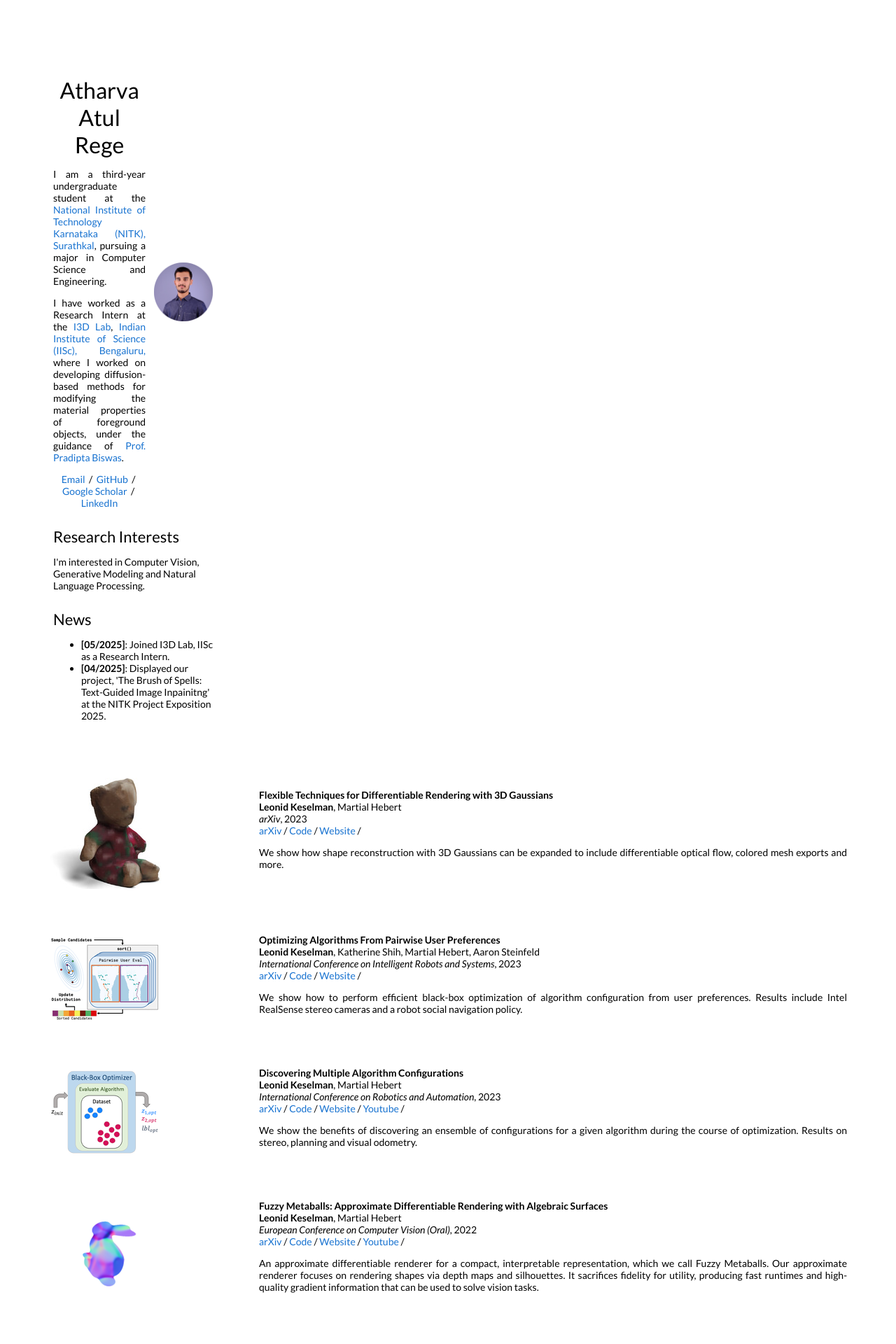
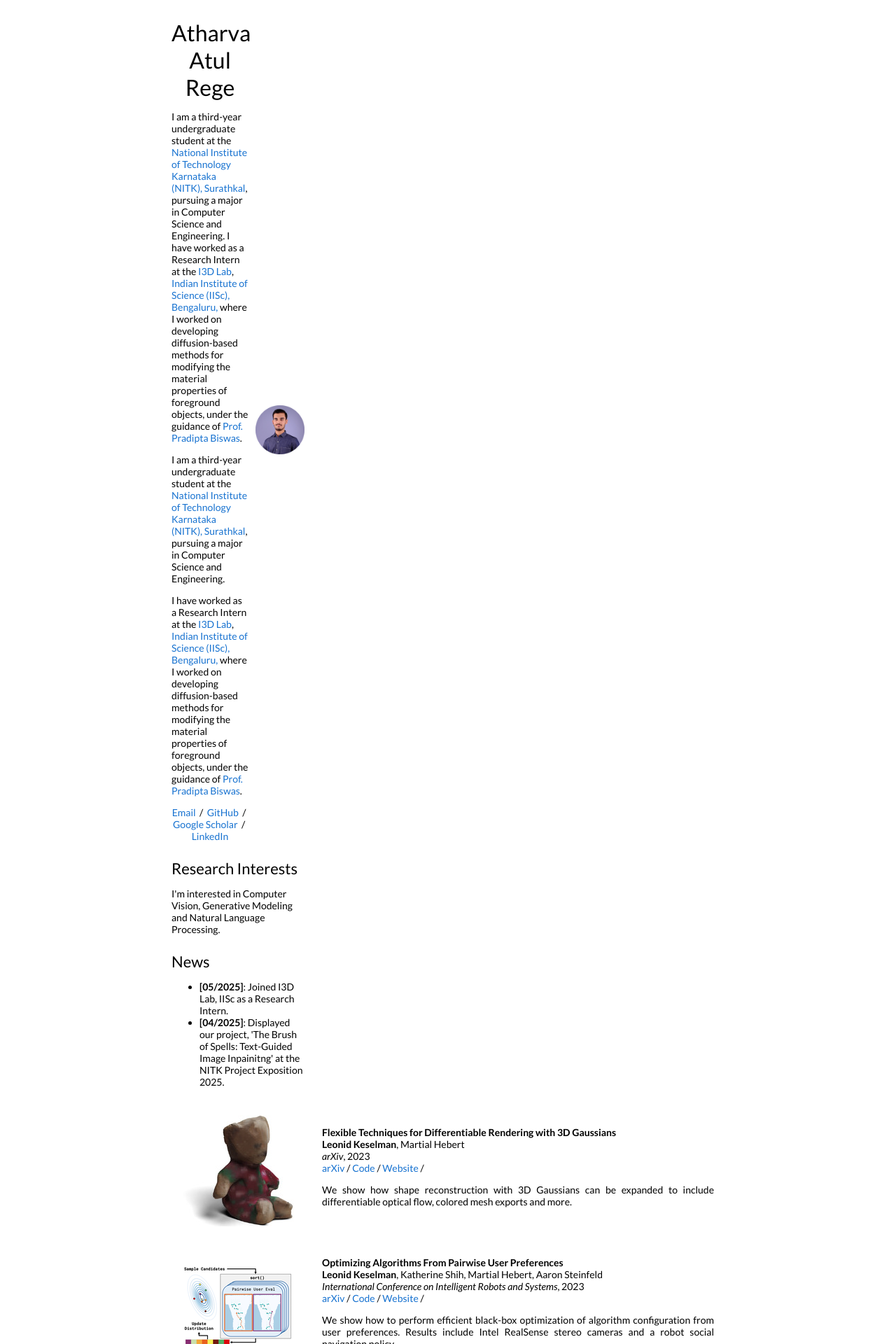
Before and after one commit to Atharva-Rege/atharva-rege.github.io, a Jekyll site: the page built from _posts/2023-08-28-3dgaussians.markdown, in a window 1280 px wide. Shown: the top 1920 px of the page at 70% size. Built offline with Jekyll 4.4.1, drawn with Linux system fonts in a browser that asks for light colours.

Commit message:
Update default.html

```diff
--- a/_layouts/default.html
+++ b/_layouts/default.html
@@ -8,45 +8,54 @@
     window.dataLayer = window.dataLayer || [];
     function gtag(){dataLayer.push(arguments);}
     gtag('js', new Date());
+
     gtag('config', 'G-E00L9PT3V9');
   </script>
   <title>{{ site.name }}</title>
 
   <meta content="text/html; charset=utf-8" http-equiv="Content-Type">
+
   <meta name="author" content="{{ site.name }}" />
   <meta name="viewport" content="width=device-width, initial-scale=1">
 
   <link rel="stylesheet" type="text/css" href="{{ site.baseurl }}/style.css" />
   <link rel="canonical" href="{{ page.url | replace:'index.html','' | prepend: site.baseurl | prepend: site.url }}">
   <link href="https://fonts.googleapis.com/css?family=Lato:400,700,400italic,700italic" rel="stylesheet" type="text/css">
+
 </head>
 
 <body>
-  <table class="outer" style="width:100%;border:0px;border-spacing:0px;border-collapse:separate;">
-    <tr>
-      <td style="padding:2.5%;width:25%;vertical-align:middle;min-width:120px">
+  <table style="width:100%;max-width:800px;border:0px;border-spacing:0px;border-collapse:separate;margin-right:auto;margin-left:auto;">
+    <tr style="padding:0px">
+      <td style="padding:0px">
         <table style="width:100%;border:0px;border-spacing:0px;border-collapse:separate;margin-right:auto;margin-left:auto;">
-          <tr>
-            <td class="intro-left" style="padding:2.5%;width:60%;vertical-align:middle">
-              <h1>Atharva Atul Rege</h1>
-              <p style="text-align: justify;">I am a third-year undergraduate student at the <a href="https://www.nitk.ac.in/">National Institute of Technology Karnataka (NITK), Surathkal</a>, pursuing a major in Computer Science and Engineering.</p>
-              <p style="text-align: justify;">I have worked as a Research Intern at the <a href="https://cambum.net/I3D.htm">I3D Lab</a>, <a href="https://www.nitk.ac.in/">Indian Institute of Science (IISc), Bengaluru,</a> where I worked on developing diffusion-based methods for modifying the material properties of foreground objects, under the guidance of <a href="https://cambum.net/PB/">Prof. Pradipta Biswas</a>.</p>
-              <p style="text-align:center;">
+          <tr style="padding:0px">
+            <td style="padding:2.5%;width:60%;vertical-align:middle">
+              <h1>
+                Atharva Atul Rege
+              </h1>
+              <p>I am a third-year undergraduate student at the <a href="https://www.nitk.ac.in/">National Institute of Technology Karnataka (NITK), Surathkal</a>, pursuing a major in Computer Science and Engineering. I have worked as a Research Intern at the <a href="https://cambum.net/I3D.htm">I3D Lab</a>, <a href="https://www.nitk.ac.in/">Indian Institute of Science (IISc), Bengaluru,</a> where I worked on developing diffusion-based methods for modifying the material properties of foreground objects, under the guidance of <a href="https://cambum.net/PB/">Prof. Pradipta Biswas</a>.
+              <p>I am a third-year undergraduate student at the <a href="https://www.nitk.ac.in/">National Institute of Technology Karnataka (NITK), Surathkal</a>, pursuing a major in Computer Science and Engineering.
+              </p>
+              <p>I have worked as a Research Intern at the <a href="https://cambum.net/I3D.htm">I3D Lab</a>, <a href="https://www.nitk.ac.in/">Indian Institute of Science (IISc), Bengaluru,</a> where I worked on developing diffusion-based methods for modifying the material properties of foreground objects, under the guidance of <a href="https://cambum.net/PB/">Prof. Pradipta Biswas</a>.
+              </p>
+
+              <p style="text-align:center">
                 <a target="_blank" href="https://mailhide.io/en"> Email</a> &nbsp;/&nbsp;
                 <a href="https://github.com/Atharva-Rege">GitHub</a> &nbsp;/&nbsp;
                 <a href="">Google Scholar</a> &nbsp;/&nbsp;
                 <a href="https://www.linkedin.com/in/atharva-rege-467543312/"> LinkedIn </a>
               </p>
             </td>
-            <td class="intro-right" style="padding:2.5%;width:40%;max-width:40%;">
-              <img style="width:100%;max-width:100%;" alt="profile photo" src="images/Atharva-Photo-round.JPG">
+            <td style="padding:2.5%;width:40%;max-width:40%">
+              <img style="width:100%;max-width:100%" alt="profile photo" src="images/Atharva-Photo-round.JPG">
             </td>
           </tr>
         </table>
 
         <table style="width:100%;border:0px;border-spacing:0px;border-collapse:separate;margin-right:auto;margin-left:auto;">
           <tr>
-            <td  style="padding:2.5%;width:25%;vertical-align:middle;min-width:120px">
+            <td style="padding:2.5%;width:100%;vertical-align:middle">
               <h2>Research Interests</h2>
               <p>
                 I'm interested in Computer Vision, Generative Modeling and Natural Language Processing.
@@ -54,10 +63,11 @@
             </td>
           </tr>
         </table>
+        <table style="width:100%;border:0px;border-spacing:0px;border-collapse:separate;margin-right:auto;margin-left:auto;">
 
          <table style="width:100%;border:0px;border-spacing:0px;border-collapse:separate;margin-right:auto;margin-left:auto;">
           <tr>
-            <td style="padding:2.5%;width:25%;vertical-align:middle;min-width:120px">
+            <td style="padding:2.5%;width:100%;vertical-align:middle">
               <h2>News</h2>
               <ul>
               <li><strong>[05/2025]</strong>: Joined I3D Lab, IISc as a Research Intern.</li>
@@ -73,28 +83,50 @@
               <img src="tn{{post.image}}" alt="project image" style="width:auto; height:auto; max-width:100%;" />
             </td>
             <td style="padding:2.5%;width:75%;vertical-align:middle;text-align: justify;">
-            <h3>{{post.title}}</h3><br>
-            {{post.authors}}<br>
-            <em>{{post.venue}}</em>, {{ post.date | date: "%Y" }}<br>
-            {% if post.paper %}<a href="{{post.paper}}">Paper</a> /{% endif %}
-            {% if post.arxiv %}<a href="{{post.arxiv}}">arXiv</a> /{% endif %}
-            {% if post.video %}<a href="{{post.video}}">Video</a> /{% endif %}
-            {% if post.code %}<a href="{{post.code}}">Code</a> /{% endif %}
-            {% if post.poster %}<a href="{{post.poster}}">Poster</a> /{% endif %}
-            {% if post.slides %}<a href="{{post.slides}}">Slides</a> /{% endif %}
-            {% if post.website %}<a href="{{post.website}}">Website</a> /{% endif %}
-            {% if post.youtube %}<a href="{{post.youtube}}">Youtube</a> /{% endif %}
+              <h3>{{post.title}}</h3>
+              <br>
+              {{post.authors}}
+
+              <br>
+              <em>{{post.venue}}</em>, {{ post.date | date: "%Y" }}
+              <br>
+              {% if post.paper %}
+              <a href="{{post.paper}}">Paper</a> /
+              {% endif %}
+              {% if post.arxiv %}
+              <a href="{{post.arxiv}}">arXiv</a> /
+              {% endif %}
+              {% if post.video %}
+              <a href="{{post.video}}">Video</a> /
+              {% endif %}
+              {% if post.code %}
+              <a href="{{post.code}}">Code</a> /
+              {% endif %}
+              {% if post.poster %}
+              <a href="{{post.poster}}">Poster</a> /
+              {% endif %}
+              {% if post.slides %}
+              <a href="{{post.slides}}">Slides</a> /
+              {% endif %}
+              {% if post.website %}
+              <a href="{{post.website}}">Website</a> /
+              {% endif %}
+              {% if post.youtube %}
+              <a href="{{post.youtube}}">Youtube</a> /
+              {% endif %}
               <p></p>
               {{ post.excerpt }}
             </td>
           </tr>
           {% endfor %}
-
-        <br><br><br>
-
+        </table>
+        <br>
+        <br>
+        <br>
         <table style="width:100%;border:0px;border-spacing:0px;border-collapse:separate;margin-right:auto;margin-left:auto;">
           <tr>
             <td style="padding:0px">
+              <br>
               <p style="text-align:center;font-size:small;">
                   Source code from <a style="font-size:small;" href="https://leonidk.com/">Leonid Keselman</a>.
               </p>
@@ -104,20 +136,6 @@
       </td>
     </tr>
   </table>
+</body>
 
-  <!-- responsive behavior for intro (mobile) -->
-  <style>
-    @media only screen and (max-width: 600px) {
-      .intro-left, .intro-right {
-        width: 100% !important;
-        display: block;
-      }
-      .intro-right {
-        text-align: center;
-        margin-top: 10px;
-      }
-    }
-  </style>
-
-</body>
 </html>
```
Lines whose indentation alone changed are shown as unchanged.
